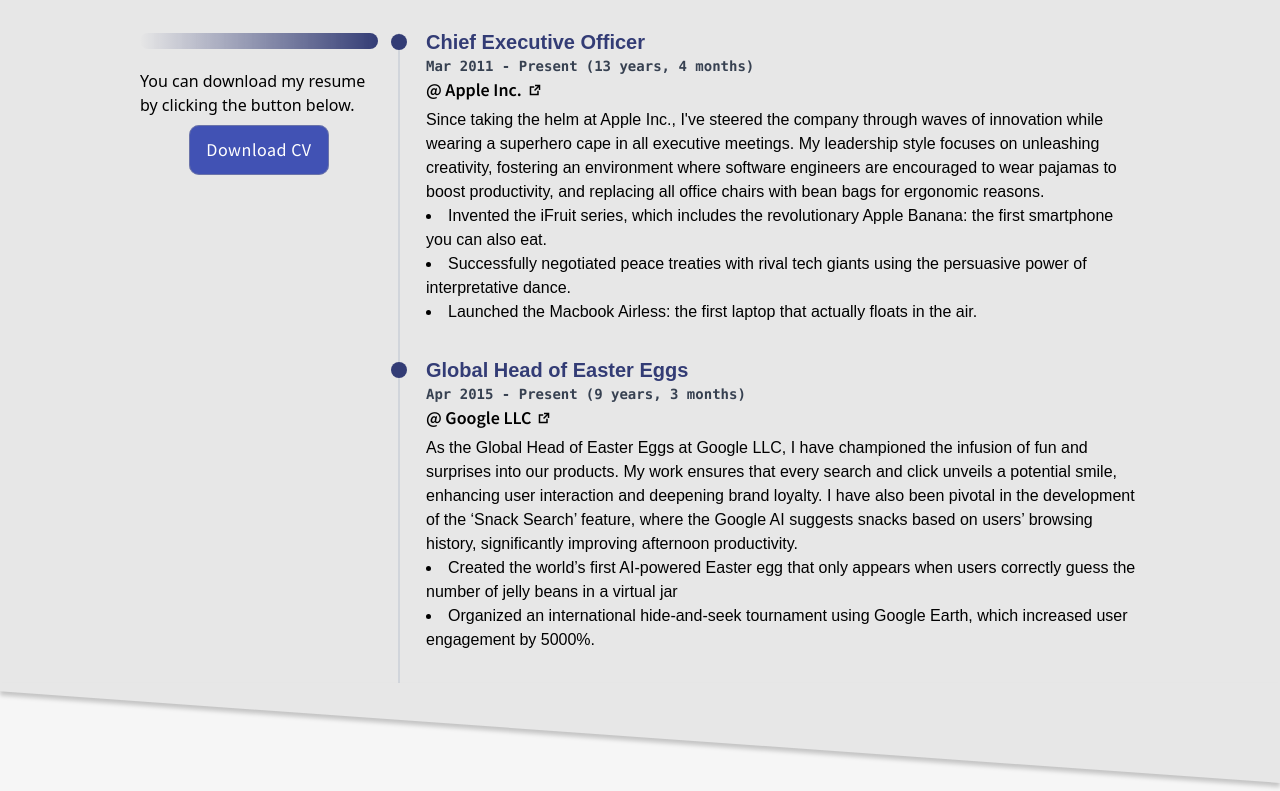
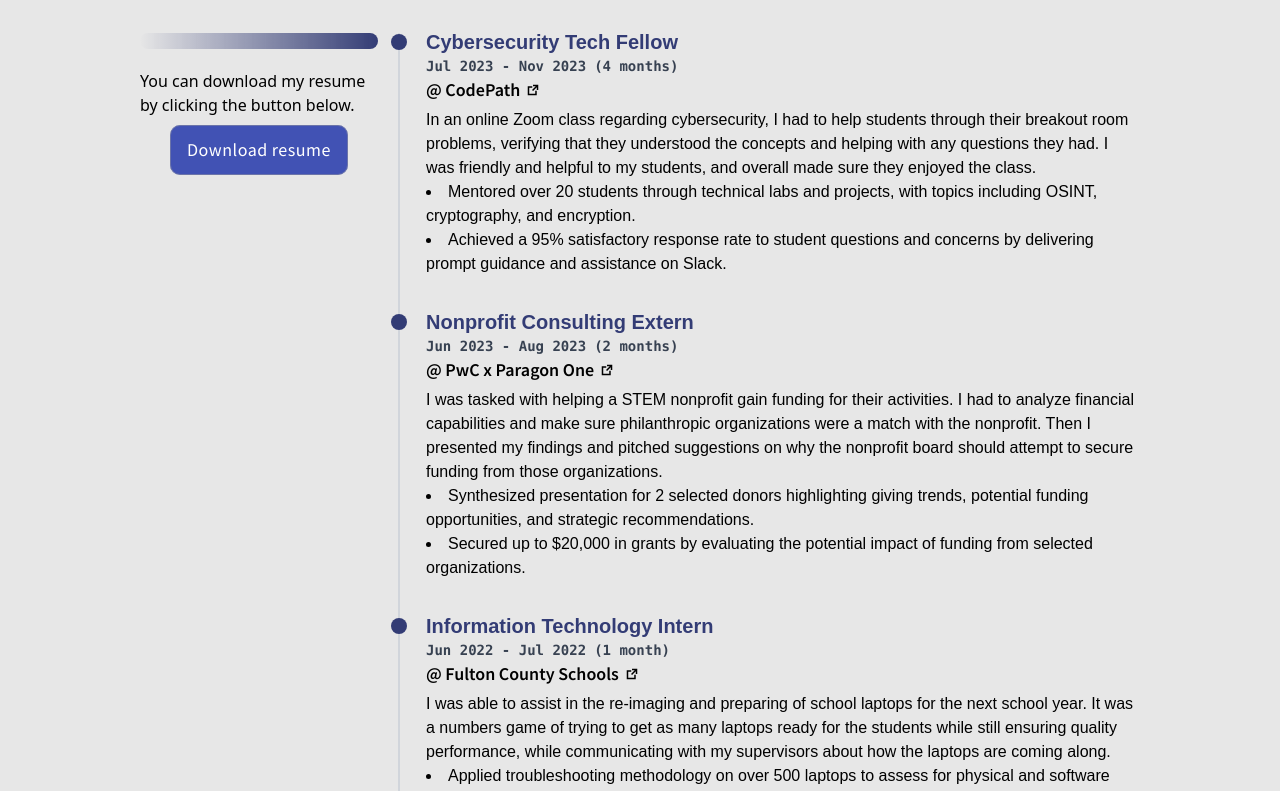
Before and after one commit to julian-ornelas/Portfolio-Site, a Vue app: page / in a window 1280 px wide. Shown: the part 900-1691 px from the top of the page. Built offline with nearby package versions, Linux system fonts and the light colour scheme.

Commit message:
Added personal experience, need to add or remove urls

```diff
--- a/src/i18n/en/en_experience.ts
+++ b/src/i18n/en/en_experience.ts
@@ -3,37 +3,50 @@
 const experience: Experience = {
   title: 'Experience',
   description: 'You can download my resume by clicking the button below.',
-  download_button: 'Download CV',
+  download_button: 'Download resume',
   present: 'Present',
   month: 'month | months',
   year: 'year | years',
   list: [
     {
-      company: 'Apple Inc.',
-      position: 'Chief Executive Officer',
+      company: 'CodePath',
+      position: 'Cybersecurity Tech Fellow',
       url: 'http://www.applebutwithmorebananas.com',
-      startDate: '2011-03',
-      endDate: 'Present',
+      startDate: '2023-07',
+      endDate: '2023-11',
       highlights: [
-        'Invented the iFruit series, which includes the revolutionary Apple Banana: the first smartphone you can also eat.',
-        'Successfully negotiated peace treaties with rival tech giants using the persuasive power of interpretative dance.',
-        'Launched the Macbook Airless: the first laptop that actually floats in the air.'
+        'Mentored over 20 students through technical labs and projects, with topics including OSINT, cryptography, and encryption.',
+        'Achieved a 95% satisfactory response rate to student questions and concerns by delivering prompt guidance and assistance on Slack.'
       ],
       description:
-        "Since taking the helm at Apple Inc., I've steered the company through waves of innovation while wearing a superhero cape in all executive meetings. My leadership style focuses on unleashing creativity, fostering an environment where software engineers are encouraged to wear pajamas to boost productivity, and replacing all office chairs with bean bags for ergonomic reasons."
+        "In an online Zoom class regarding cybersecurity, I had to help students through their breakout room problems, verifying that they understood the concepts and helping with any questions they had. I was friendly and helpful to my students, and overall made sure they enjoyed the class."
     },
     {
-      company: 'Google LLC',
-      position: 'Global Head of Easter Eggs',
+      company: 'PwC x Paragon One',
+      position: 'Nonprofit Consulting Extern',
       url: 'http://www.googolplexthegame.com',
-      startDate: '2015-04',
-      endDate: 'Present',
+      startDate: '2023-06',
+      endDate: '2023-08',
       highlights: [
-        'Created the world’s first AI-powered Easter egg that only appears when users correctly guess the number of jelly beans in a virtual jar',
-        'Organized an international hide-and-seek tournament using Google Earth, which increased user engagement by 5000%.'
+        'Synthesized presentation for 2 selected donors highlighting giving trends, potential funding opportunities, and strategic recommendations.',
+        'Secured up to $20,000 in grants by evaluating the potential impact of funding from selected organizations.'
       ],
       description:
-        'As the Global Head of Easter Eggs at Google LLC, I have championed the infusion of fun and surprises into our products. My work ensures that every search and click unveils a potential smile, enhancing user interaction and deepening brand loyalty. I have also been pivotal in the development of the ‘Snack Search’ feature, where the Google AI suggests snacks based on users’ browsing history, significantly improving afternoon productivity.'
+        'I was tasked with helping a STEM nonprofit gain funding for their activities. I had to analyze financial capabilities and make sure philanthropic organizations were a match with the nonprofit. Then I presented my findings and pitched suggestions on why the nonprofit board should attempt to secure funding from those organizations.'
+    }
+    ,
+    {
+      company: 'Fulton County Schools',
+      position: 'Information Technology Intern',
+      url: 'http://www.googolplexthegame.com',
+      startDate: '2022-06',
+      endDate: '2022-07',
+      highlights: [
+        'Applied troubleshooting methodology on over 500 laptops to assess for physical and software issues.',
+        'Created and updated Azure AD profiles for 60% of laptops using hash and model number, tagged laptops appropriately.'
+      ],
+      description:
+        'I was able to assist in the re-imaging and preparing of school laptops for the next school year. It was a numbers game of trying to get as many laptops ready for the students while still ensuring quality performance, while communicating with my supervisors about how the laptops are coming along.'
     }
   ]
 }
```
